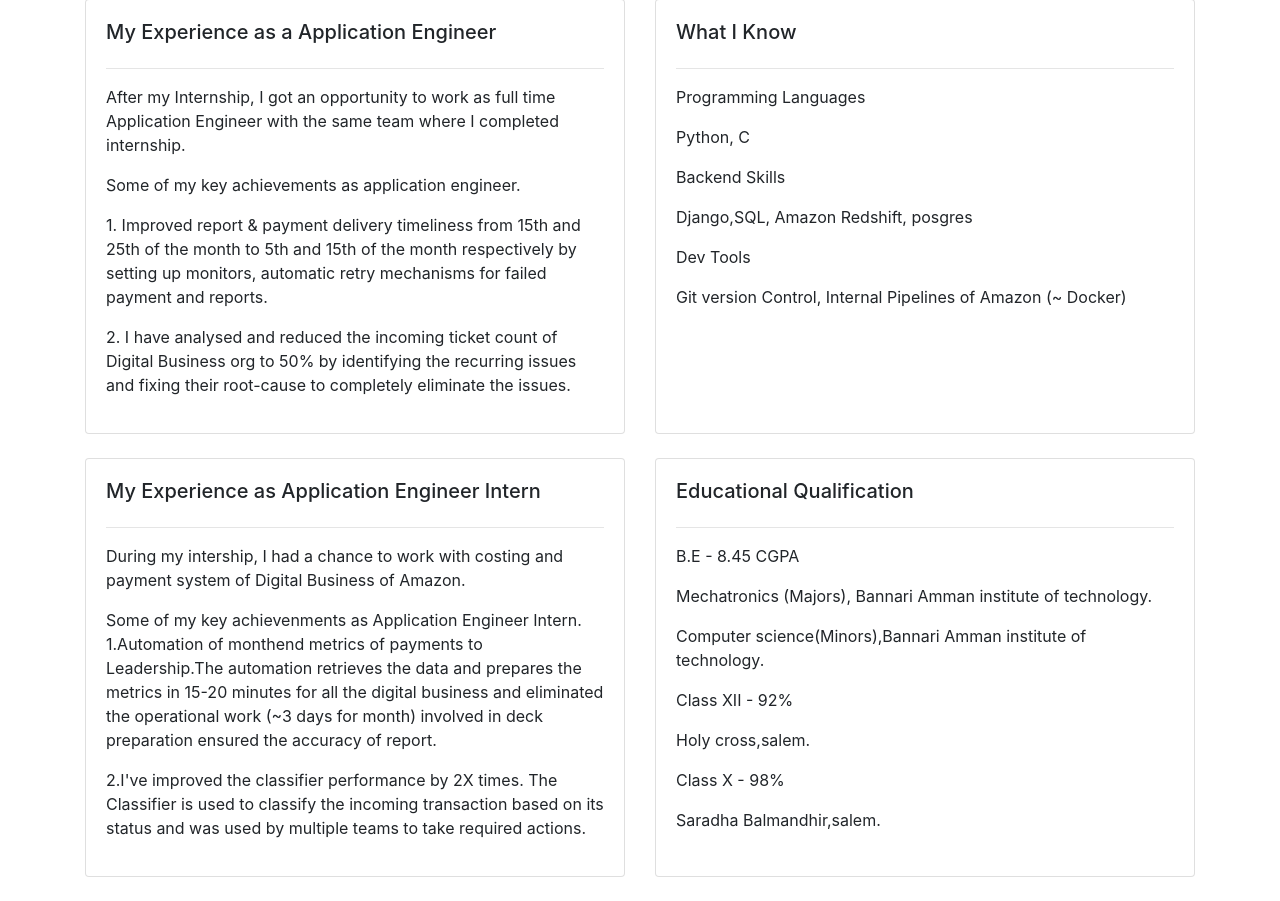
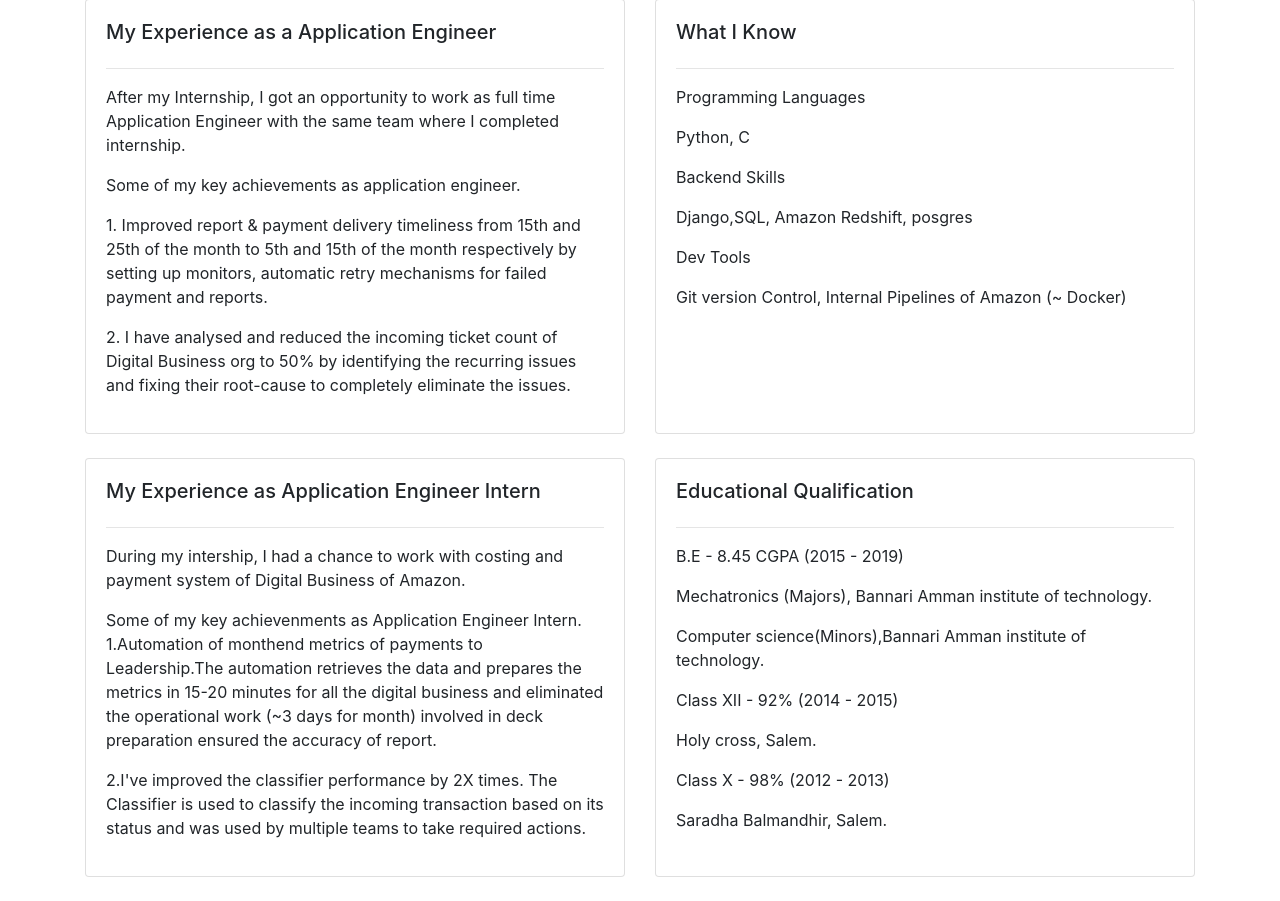
Before and after one commit to BALAJISB97/Portfolio, a Django app: page / in a window 1280 px wide. Shown: the part 627-1528 px from the top of the page. Run offline with Django 3.2, Linux system fonts and the light colour scheme; parts of the project's set-up code (start-up, migrations or seed data) failed here and were passed over; some libraries are stand-ins or nearby versions.

Commit message:
Added  DB file

```diff
--- a/templates/contact.html
+++ b/templates/contact.html
@@ -17,7 +17,7 @@
 
 <body>
     <nav class="navbar navbar-expand-lg navbar-dark bg-dark">
-        <a class="navbar-brand" href="#">BALAJI</a>
+        <a class="navbar-brand" href="/">BALAJI</a>
         <button class="navbar-toggler" type="button" data-toggle="collapse" data-target="#navbarSupportedContent"
             aria-controls="navbarSupportedContent" aria-expanded="false" aria-label="Toggle navigation">
             <span class="navbar-toggler-icon"></span>
--- a/templates/home.html
+++ b/templates/home.html
@@ -128,13 +128,13 @@
 				<div class="card card-body h-100">
 					<h5>Educational Qualification</h5>
 					<hr>
-					<p>B.E 	- 8.45 CGPA</p>
+					<p>B.E 	- 8.45 CGPA    (2015 - 2019)</p>
 					<p>Mechatronics (Majors),  Bannari Amman institute of technology.</p>
 					<p>Computer science(Minors),Bannari Amman institute of technology.</p>
-					<p>Class XII - 92% </p>
-					<p>Holy cross,salem.</p>
-					<p>Class X - 98%</p>
-					<p> Saradha Balmandhir,salem.</p>
+					<p>Class XII - 92%     (2014 - 2015)</p>
+					<p>Holy cross, Salem.</p>
+					<p>Class X - 98%       (2012 - 2013)</p>
+					<p> Saradha Balmandhir, Salem.</p>
 
 				</div>
 			</div>
```
Also changed, not shown: db.sqlite3 (added), 1 other file.
